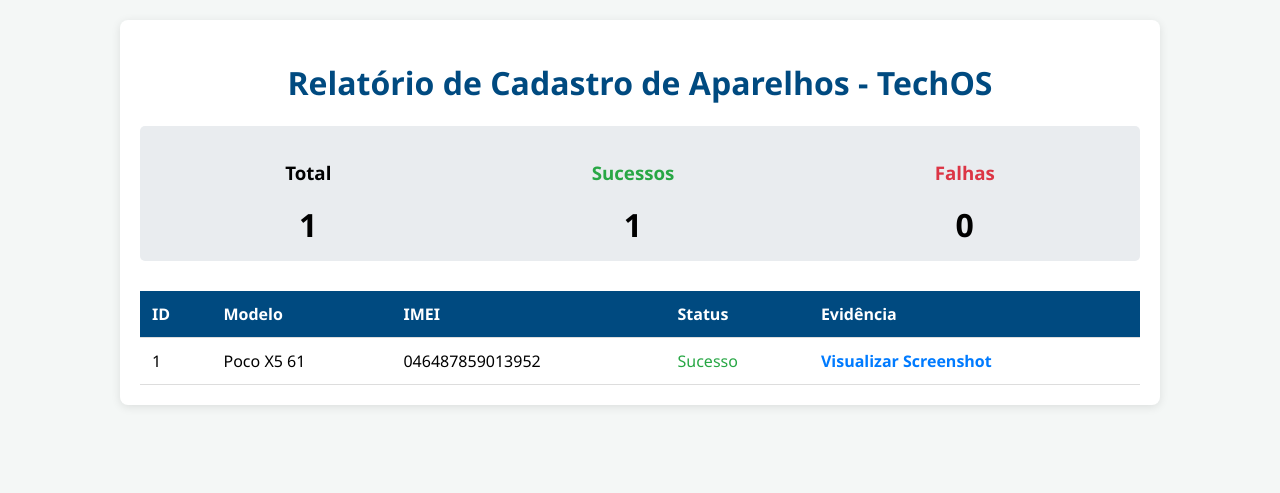
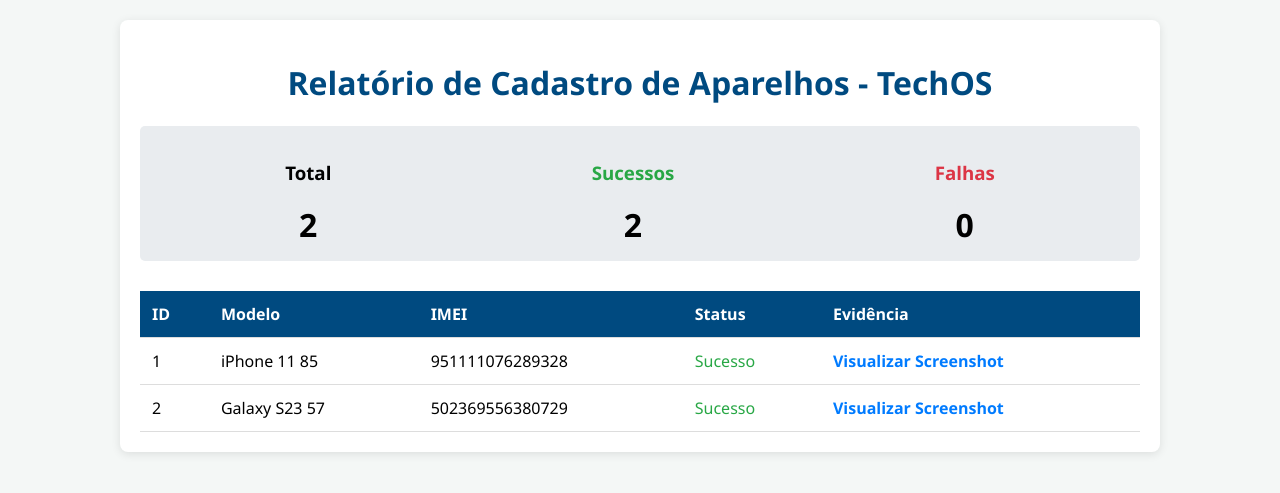
Before and after one commit to thayanecalistro/TechOs, a PHP site: page /TesteCadastroAparelho/dashboard.html in a window 1280 px wide. Shown: the top 493 px of the page. Run offline with PHP 8.4, Linux system fonts and the light colour scheme.

Commit message:
Aparelho
arrumei ne

```diff
--- a/TesteCadastroAparelho/dashboard.html
+++ b/TesteCadastroAparelho/dashboard.html
@@ -24,8 +24,8 @@
             <div class="container">
                 <h1>Relatório de Cadastro de Aparelhos - TechOS</h1>
                 <div class="summary">
-                    <div class="card"><h3>Total</h3><h2>1</h2></div>
-                    <div class="card"><h3 class="status-sucesso">Sucessos</h3><h2>1</h2></div>
+                    <div class="card"><h3>Total</h3><h2>2</h2></div>
+                    <div class="card"><h3 class="status-sucesso">Sucessos</h3><h2>2</h2></div>
                     <div class="card"><h3 class="status-falha">Falhas</h3><h2>0</h2></div>
                 </div>
                 <table>
@@ -42,10 +42,18 @@
 
                 <tr>
                     <td>1</td>
-                    <td>Poco X5 61</td>
-                    <td>046487859013952</td>
+                    <td>iPhone 11 85</td>
+                    <td>951111076289328</td>
                     <td class="status-sucesso">Sucesso</td>
                     <td><a class="img-link" href="cadastro_aparelho_1.png" target="_blank">Visualizar Screenshot</a></td>
+                </tr>
+
+                <tr>
+                    <td>2</td>
+                    <td>Galaxy S23 57</td>
+                    <td>502369556380729</td>
+                    <td class="status-sucesso">Sucesso</td>
+                    <td><a class="img-link" href="cadastro_aparelho_2.png" target="_blank">Visualizar Screenshot</a></td>
                 </tr>
 
                     </tbody>
--- a/php/buscar_aparelhos.php
+++ b/php/buscar_aparelhos.php
@@ -1,9 +1,9 @@
 <?php
-// Exibe erros do PHP na tela para depuração
+
 ini_set('display_errors', 1);
 error_reporting(E_ALL);
 
-include("../includes/conexao.php"); // Verifique se o caminho do conexao.php esta correto!
+include("../includes/conexao.php");
 
 if (isset($_GET['idCliente']) && !empty($_GET['idCliente'])) {
     $cliente_id = intval($_GET['idCliente']);
```
Also changed, not shown: TesteCadastroAparelho/cadastro_aparelho_1.png, TesteCadastroAparelho/cadastro_aparelho_2.png, cadastroAparelho.php (renamed from aparelho.php), img/usuarios/func_6a711c5bc5945.png (added), 1 other file.
